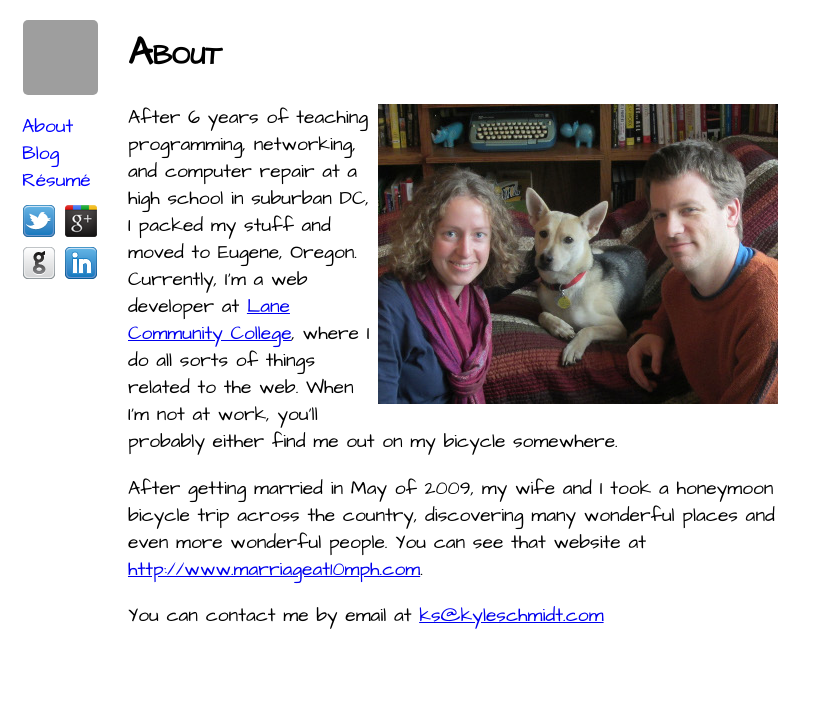
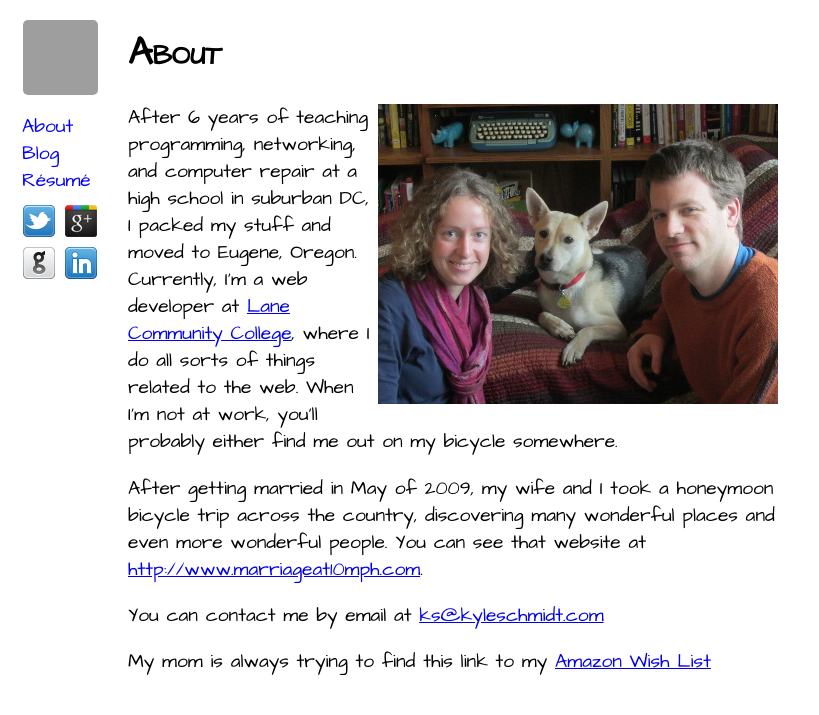
Before and after one commit to krschmidt/krschmidt.github.com, a Jekyll site: the page built from about.html, in a window 1280 px wide, cut to the strip 0-715 px from the top of the page. Shown: the whole strip, without its empty margins (0-819 px from the left). Built offline with Jekyll 4.4.1, drawn with Linux system fonts in a browser that asks for light colours; grey boxes are pictures that could not be loaded.

Commit message:
Added Amazon Wish list

```diff
--- a/about.html
+++ b/about.html
@@ -12,3 +12,5 @@ title: About
 <p>After getting married in May of 2009, my wife and I took a honeymoon bicycle trip across the country, discovering many wonderful places and even more wonderful people. You can see that website at <a href="http://www.marriageat10mph.com">http://www.marriageat10mph.com</a>.</p>
 
 <p>You can contact me by email at <a href="mailto:ks@kyleschmidt.com">ks@kyleschmidt.com</a></p>
+
+<p>My mom is always trying to find this link to my <a href="http://amzn.com/w/14XQSILM20RRN">Amazon Wish List</a></p>
```
